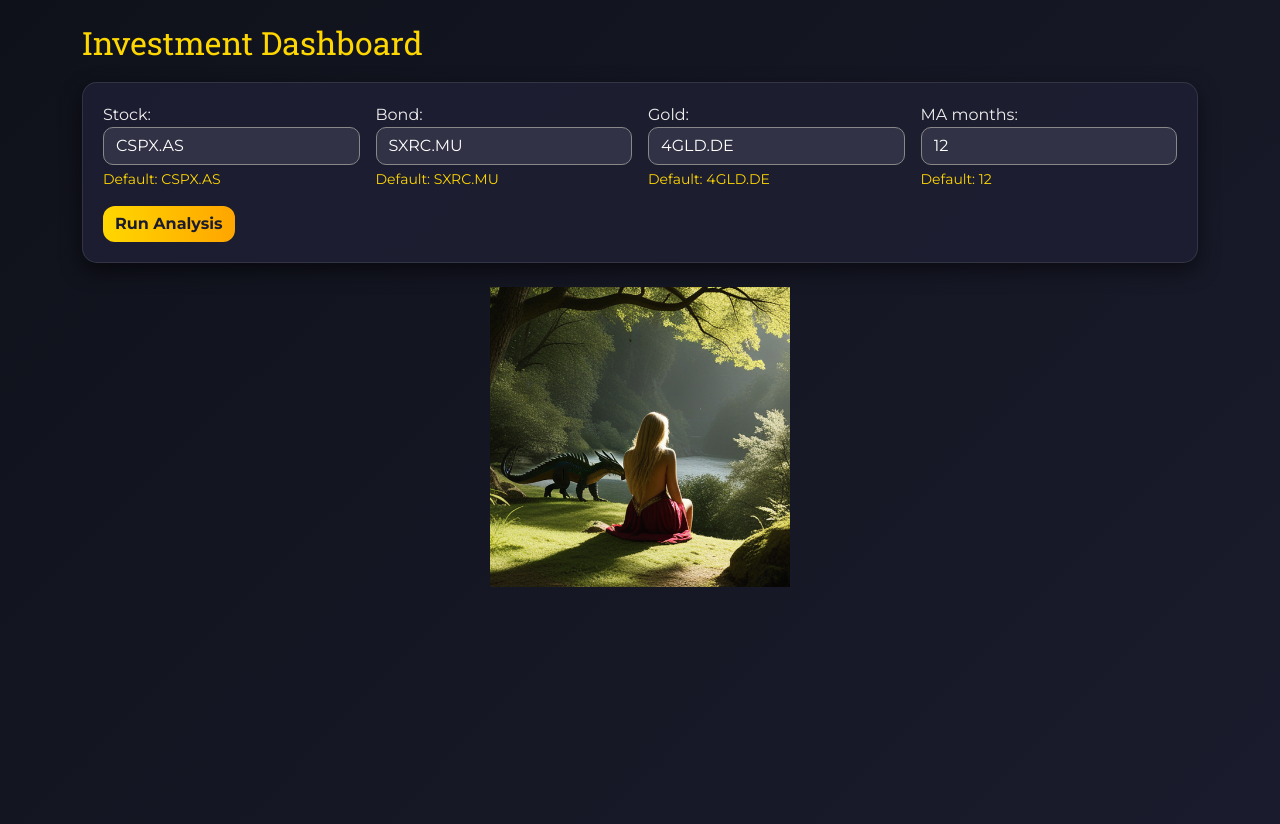
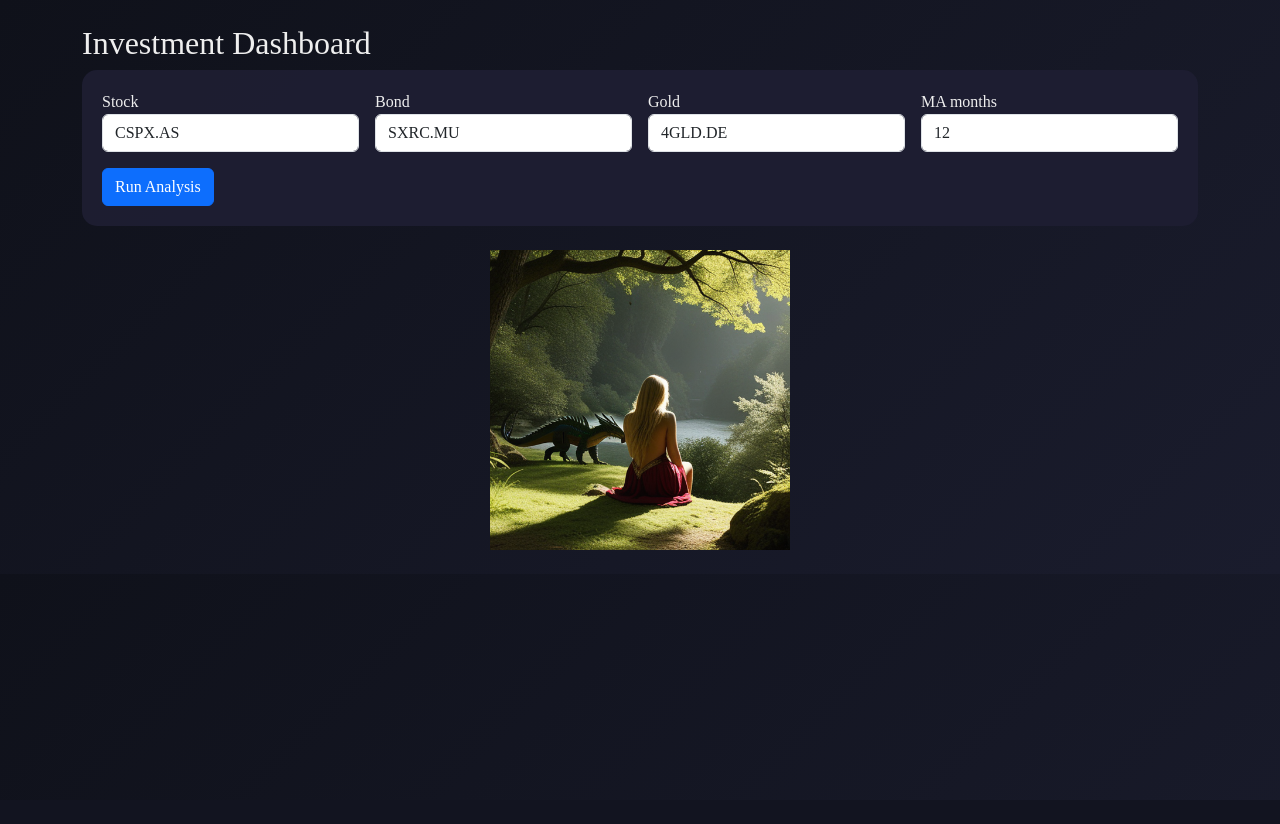
Before and after one commit to assatum/investment-dashboard, a Flask app: page / in a window 1280 px wide. After the commit the page ends 574 px from the top, so only its background shows below. Run offline with Flask 3, Linux system fonts and the light colour scheme; some libraries are stand-ins or nearby versions.

Commit message:
Add files via upload

```diff
--- a/app.py
+++ b/app.py
@@ -2,20 +2,18 @@ from flask import Flask, render_template, request
 import pandas as pd
 import yfinance as yf
 from datetime import datetime, timedelta
+import os
 
 app = Flask(__name__)
 
-# ----- Defaults -----
 DEFAULT_STOCK = "CSPX.AS"
 DEFAULT_BOND = "SXRC.MU"
 DEFAULT_GOLD = "4GLD.DE"
 DEFAULT_MA = 12
 INITIAL_CAPITAL = 100000
 
-# ------------------ Helper functions ------------------
 
 def validate_ticker(ticker):
-    """Ellenőrzi, hogy a ticker létezik és van hozzá havi adat."""
     try:
         t = yf.Ticker(ticker)
         info = t.history(period="1mo")
@@ -25,7 +23,7 @@ def validate_ticker(ticker):
 
 
 def download_monthly(ticker, start_date):
-    """Letölti a havi záróár adatokat 50 évre."""
+
     data = yf.download(
         ticker,
         start=start_date,
@@ -41,14 +39,28 @@ def download_monthly(ticker, start_date):
     if isinstance(data.columns, pd.MultiIndex):
         data.columns = data.columns.get_level_values(0)
 
-    if "Close" not in data.columns:
-        raise ValueError(f"No valid price data for {ticker}")
-
     return data["Close"].dropna()
 
 
+def get_daily_close(ticker):
+
+    data = yf.download(
+        ticker,
+        period="5d",
+        interval="1d",
+        auto_adjust=True,
+        progress=False,
+        threads=False
+    )
+
+    if isinstance(data.columns, pd.MultiIndex):
+        data.columns = data.columns.get_level_values(0)
+
+    return float(data["Close"].dropna().iloc[-1])
+
+
 def get_fx_rate(pair):
-    """Deviza árfolyam lekérése (pl. EURHUF=X)."""
+
     data = yf.download(
         pair,
         period="5d",
@@ -64,24 +76,18 @@ def get_fx_rate(pair):
     return float(data["Close"].dropna().iloc[-1])
 
 
-# ------------------ Data processing ------------------
+def build_dataframe(stock, bond, gold, ma_months):
 
-def build_dataframe(stock, bond, gold, ma_months):
-    """Készít DataFrame-et, shifteli a záróárakat 1 hónappal vissza."""
     df = pd.concat([stock, bond, gold], axis=1, join="inner")
     df.columns = ["Stock close", "Bond close", "Gold close"]
 
-    # Shift: a hónap első napjához az előző havi záróár
-    df[["Stock close", "Bond close", "Gold close"]] = df[
-        ["Stock close", "Bond close", "Gold close"]
-    ].shift(1)
+    df[["Stock close", "Bond close", "Gold close"]] = \
+        df[["Stock close", "Bond close", "Gold close"]].shift(1)
 
-    # Mozgóátlagok
     df["Stock MA"] = df["Stock close"].rolling(ma_months).mean()
     df["Bond MA"] = df["Bond close"].rolling(ma_months).mean()
     df["Gold MA"] = df["Gold close"].rolling(ma_months).mean()
 
-    # Signal
     df["Signal"] = "STOCK"
     df.loc[df["Stock close"] < df["Stock MA"], "Signal"] = "DEFENSIVE"
 
@@ -91,11 +97,12 @@ def build_dataframe(stock, bond, gold, ma_months):
 
 
 def simulate_strategy(df, mode):
-    """Számolja a stratégiákhoz tartozó végső értéket."""
+
     capital = INITIAL_CAPITAL
 
     for i in range(1, len(df)):
-        prev = df.iloc[i - 1]
+
+        prev = df.iloc[i-1]
         curr = df.iloc[i]
 
         if mode == "stock_only":
@@ -108,42 +115,23 @@ def simulate_strategy(df, mode):
             ratio = curr["Gold close"] / prev["Gold close"]
 
         elif mode == "stock_bond":
-            ratio = (
-                curr["Bond close"] / prev["Bond close"]
-                if prev["Signal"] == "DEFENSIVE"
-                else curr["Stock close"] / prev["Stock close"]
-            )
+
+            if prev["Signal"] == "DEFENSIVE":
+                ratio = curr["Bond close"] / prev["Bond close"]
+            else:
+                ratio = curr["Stock close"] / prev["Stock close"]
 
         elif mode == "stock_gold":
-            ratio = (
-                curr["Gold close"] / prev["Gold close"]
-                if prev["Signal"] == "DEFENSIVE"
-                else curr["Stock close"] / prev["Stock close"]
-            )
+
+            if prev["Signal"] == "DEFENSIVE":
+                ratio = curr["Gold close"] / prev["Gold close"]
+            else:
+                ratio = curr["Stock close"] / prev["Stock close"]
 
         capital *= ratio
 
     return round(capital, 2)
 
-
-def get_daily_close(ticker):
-    """Lekéri a napi záróárat."""
-    data = yf.download(
-        ticker,
-        period="5d",
-        interval="1d",
-        auto_adjust=True,
-        progress=False,
-        threads=False
-    )
-
-    if isinstance(data.columns, pd.MultiIndex):
-        data.columns = data.columns.get_level_values(0)
-
-    return float(data["Close"].dropna().iloc[-1])
-
-
-# ------------------ Flask route ------------------
 
 @app.route("/", methods=["GET", "POST"])
 def index():
@@ -164,17 +152,14 @@ def index():
 
         try:
             ma = int(request.form.get("ma") or DEFAULT_MA)
-
             if ma <= 0:
                 raise ValueError
-
         except ValueError:
             errors["ma"] = "MA months must be positive"
 
         for ticker, name in zip(
-            [stock, bond, gold],
-            ["stock", "bond", "gold"]
-        ):
+                [stock, bond, gold],
+                ["stock", "bond", "gold"]):
 
             if not validate_ticker(ticker):
                 errors[name] = "Invalid or unsupported ticker"
@@ -183,55 +168,96 @@ def index():
 
             try:
 
-                start_date = datetime.now() - timedelta(days=50 * 365)
+                start_date = datetime.now() - timedelta(days=50*365)
 
                 stock_data = download_monthly(stock, start_date)
                 bond_data = download_monthly(bond, start_date)
                 gold_data = download_monthly(gold, start_date)
 
-                df = build_dataframe(stock_data, bond_data, gold_data, ma)
+                df = build_dataframe(
+                    stock_data,
+                    bond_data,
+                    gold_data,
+                    ma
+                )
 
                 current_signal = df.iloc[-1]["Signal"]
 
-                current_position = (
-                    stock
-                    if current_signal == "STOCK"
-                    else f"{bond} or {gold}"
-                )
+                if current_signal == "STOCK":
+                    current_position = stock
+                else:
+                    current_position = f"{bond} or {gold}"
 
                 strategies = {
-                    "Stock → Bond": simulate_strategy(df, "stock_bond"),
-                    "Stock → Gold": simulate_strategy(df, "stock_gold"),
-                    "Stock Only": simulate_strategy(df, "stock_only"),
-                    "Bond Only": simulate_strategy(df, "bond_only"),
-                    "Gold Only": simulate_strategy(df, "gold_only"),
+
+                    "Stock → Bond":
+                        simulate_strategy(df, "stock_bond"),
+
+                    "Stock → Gold":
+                        simulate_strategy(df, "stock_gold"),
+
+                    "Stock Only":
+                        simulate_strategy(df, "stock_only"),
+
+                    "Bond Only":
+                        simulate_strategy(df, "bond_only"),
+
+                    "Gold Only":
+                        simulate_strategy(df, "gold_only"),
                 }
 
                 last_24 = df.tail(24).round(2)
 
-                # ---- FX árfolyamok ----
+                chart_data = {
+
+                    "dates":
+                        last_24.index.strftime("%Y-%m").tolist(),
+
+                    "stock":
+                        last_24["Stock close"].tolist(),
+
+                    "bond":
+                        last_24["Bond close"].tolist(),
+
+                    "gold":
+                        last_24["Gold close"].tolist()
+                }
 
                 eur_huf = round(get_fx_rate("EURHUF=X"), 2)
                 usd_huf = round(get_fx_rate("USDHUF=X"), 2)
 
                 results = {
+
                     "strategies": strategies,
-                    "stock_price": round(get_daily_close(stock), 2),
-                    "bond_price": round(get_daily_close(bond), 2),
-                    "gold_price": round(get_daily_close(gold), 2),
+
+                    "stock_price":
+                        round(get_daily_close(stock), 2),
+
+                    "bond_price":
+                        round(get_daily_close(bond), 2),
+
+                    "gold_price":
+                        round(get_daily_close(gold), 2),
+
                     "eur_huf": eur_huf,
                     "usd_huf": usd_huf,
-                    "timestamp": datetime.now().strftime("%Y-%m-%d %H:%M:%S"),
+
+                    "timestamp":
+                        datetime.now().strftime("%Y-%m-%d %H:%M:%S"),
+
                     "current_position": current_position,
                     "signal": current_signal,
-                    "table": last_24.to_html(
-                        classes="table table-striped table-sm dataframe",
-                        border=0
-                    )
+
+                    "chart": chart_data,
+
+                    "table":
+                        last_24.to_html(
+                            classes="table table-striped table-sm dataframe",
+                            border=0
+                        )
                 }
 
             except Exception as e:
-
                 errors["general"] = str(e)
 
     return render_template(
@@ -249,8 +275,6 @@ def index():
     )
 
 
-import os
-
 if __name__ == "__main__":
 
     port = int(os.environ.get("PORT", 5000))
--- a/templates/index.html
+++ b/templates/index.html
@@ -5,143 +5,37 @@
 <title>Investment Dashboard</title>
 
 <link href="https://cdn.jsdelivr.net/npm/bootstrap@5.3.0/dist/css/bootstrap.min.css" rel="stylesheet">
-<link href="https://fonts.googleapis.com/css2?family=Montserrat:wght@400;700&family=Roboto+Slab:wght@400;700&display=swap" rel="stylesheet">
-<link rel="stylesheet" href="https://cdn.datatables.net/1.13.5/css/dataTables.bootstrap5.min.css">
+
+<link rel="stylesheet"
+href="https://cdn.datatables.net/1.13.5/css/dataTables.bootstrap5.min.css">
+
+<script src="https://cdn.jsdelivr.net/npm/chart.js"></script>
 
 <style>
 
-body {
-  font-family: 'Montserrat', sans-serif;
-  background: linear-gradient(135deg, #0f111a, #1a1c2d);
-  color: #eee;
-  min-height: 100vh;
+body{
+background:linear-gradient(135deg,#0f111a,#1a1c2d);
+color:#eee;
+font-family:Montserrat;
 }
 
-h2, h4 {
-  font-family: 'Roboto Slab', serif;
-  color: #ffd700;
-  margin-bottom: 20px;
+.glass-panel{
+background:rgba(30,30,50,0.95);
+border-radius:15px;
+padding:20px;
+margin-bottom:20px;
 }
 
-.glass-panel {
-  background: rgba(30, 30, 50, 0.95);
-  border-radius: 15px;
-  padding: 20px;
-  margin-bottom: 20px;
-  box-shadow: 0 8px 20px rgba(0,0,0,0.5);
-  border: 1px solid rgba(255,255,255,0.1);
-}
+.highlight-stock{color:#00ff88;font-weight:bold;}
+.highlight-def{color:#ff5555;font-weight:bold;}
 
-.form-control {
-  border-radius: 10px;
-  border: 1px solid #888;
-  background: rgba(50, 50, 70, 1);
-  color: #fff;
-}
-
-.form-control:focus {
-  border-color: #00e5ff;
-  box-shadow: 0 0 8px #00e5ff;
-  background: rgba(60, 60, 90, 1);
-  color: #fff;
-}
-
-small {
-  color:#ffd700;
-  display:block;
-  margin-top:4px;
-}
-
-.error-text {
-  color:#ff5555;
-  font-weight:bold;
-  font-size:0.9rem;
-}
-
-.btn-primary {
-  background: linear-gradient(90deg, #ffd700, #ffa500);
-  color:#1a1c2d;
-  font-weight:bold;
-  border:none;
-  border-radius:12px;
-}
-
-.strategy-table {
-  background: rgba(40,40,60,0.95);
-  border-radius: 12px;
-  padding: 15px;
-  box-shadow: 0 6px 20px rgba(255, 215, 0, 0.3);
-  border: 1px solid rgba(255, 215, 0,0.2);
-  color: #fff;
-}
-
-.strategy-table table {
-  width:100%;
-  color:#fff;
-}
-
-.strategy-table th,
-.strategy-table td {
-  padding: 8px;
-  text-align:center;
-}
-
-.dataframe {
-  max-height: 400px;
-  overflow-y: auto;
-  background: rgba(255,255,255,0.95);
-  border-radius:12px;
-  padding:10px;
-  border: 1px solid rgba(0,0,0,0.2);
-}
-
-.dataframe table {
-  width:100%;
-  color:#000;
-}
-
-.dataframe th,
-.dataframe td {
-  border: 1px solid rgba(0,0,0,0.2);
-  padding:6px;
-  text-align:center;
-}
-
-.non-stock-row {
-  background-color: rgba(255, 0, 0, 0.25) !important;
-  font-weight: bold;
-}
-
-.highlight-stock {
-  color:#00ff88;
+.non-stock-row{
+background-color:rgba(255,0,0,0.25)!important;
 font-weight:bold;
 }
 
-.highlight-def {
-  color:#ff5555;
-  font-weight:bold;
-}
+</style>
 
-.currency-box{
-  font-size:18px;
-  text-align:center;
-}
-
-ul {
-  list-style:none;
-  padding-left:0;
-}
-
-ul li {
-  background: rgba(30,30,50,0.95);
-  margin-bottom:5px;
-  padding:6px;
-  border-radius:6px;
-  border:1px solid rgba(0,255,255,0.2);
-  text-align:center;
-}
-
-</style>
 </head>
 
 <body class="container mt-4">
@@ -149,70 +43,85 @@ ul li {
 <h2>Investment Dashboard</h2>
 
 <div class="glass-panel">
+
 <form method="POST">
+
 <div class="row g-3">
 
 <div class="col-md-3">
-<label>Stock:</label>
-<input type="text" name="stock" value="{{stock}}" class="form-control">
-<small>Default: {{DEFAULT_STOCK}}</small>
-{% if errors.get('stock') %}<div class="error-text">{{errors.get('stock')}}</div>{% endif %}
+<label>Stock</label>
+<input name="stock" value="{{stock}}" class="form-control">
 </div>
 
 <div class="col-md-3">
-<label>Bond:</label>
-<input type="text" name="bond" value="{{bond}}" class="form-control">
-<small>Default: {{DEFAULT_BOND}}</small>
-{% if errors.get('bond') %}<div class="error-text">{{errors.get('bond')}}</div>{% endif %}
+<label>Bond</label>
+<input name="bond" value="{{bond}}" class="form-control">
 </div>
 
 <div class="col-md-3">
-<label>Gold:</label>
-<input type="text" name="gold" value="{{gold}}" class="form-control">
-<small>Default: {{DEFAULT_GOLD}}</small>
-{% if errors.get('gold') %}<div class="error-text">{{errors.get('gold')}}</div>{% endif %}
+<label>Gold</label>
+<input name="gold" value="{{gold}}" class="form-control">
 </div>
 
 <div class="col-md-3">
-<label>MA months:</label>
-<input type="number" name="ma" value="{{ma}}" class="form-control">
-<small>Default: {{DEFAULT_MA}}</small>
+<label>MA months</label>
+<input name="ma" value="{{ma}}" type="number" class="form-control">
 </div>
 
 </div>
+
 <button class="btn btn-primary mt-3">Run Analysis</button>
+
 </form>
+
 </div>
 
 {% if results %}
 
 <div class="glass-panel">
-<h4>Current Position:
-<span class="{% if results.signal=='STOCK' %}highlight-stock{% else %}highlight-def{% endif %}">
+
+<h4>
+Current Position:
+
+<span class="{% if results.signal=='STOCK' %}
+highlight-stock
+{% else %}
+highlight-def
+{% endif %}">
+
 {{results.signal}}
+
 </span>
+
 </h4>
+
 <p>Recommended: <b>{{results.current_position}}</b></p>
+
 </div>
+
 
 <h4>Strategy Results</h4>
 
-<div class="strategy-table glass-panel">
+<div class="glass-panel">
 
 <table class="table table-striped">
 
 <tr>
 <th>Strategy</th>
-<th>Final Value (USD)</th>
-<th>Final Value (HUF)</th>
+<th>USD</th>
+<th>HUF</th>
 </tr>
 
 {% for k,v in results.strategies.items() %}
 
 <tr>
+
 <td>{{k}}</td>
+
 <td>{{v}}</td>
+
 <td>{{ (v * results.usd_huf) | round(0) }}</td>
+
 </tr>
 
 {% endfor %}
@@ -221,58 +130,83 @@ ul li {
 
 </div>
 
+
 <h4>Current Prices</h4>
 
-<ul class="glass-panel">
-<li>Stock: {{results.stock_price}}</li>
-<li>Bond: {{results.bond_price}}</li>
-<li>Gold: {{results.gold_price}}</li>
-</ul>
+<div class="glass-panel">
 
-<h4>Currency Rates</h4>
-
-<div class="glass-panel currency-box">
-
-1 EUR = <b>{{results.eur_huf}}</b> HUF<br>
-1 USD = <b>{{results.usd_huf}}</b> HUF
+Stock: {{results.stock_price}} <br>
+Bond: {{results.bond_price}} <br>
+Gold: {{results.gold_price}}
 
 </div>
 
+
+<h4>Currency</h4>
+
+<div class="glass-panel">
+
+1 EUR = {{results.eur_huf}} HUF<br>
+1 USD = {{results.usd_huf}} HUF
+
+</div>
+
+
+<h4>Price Chart</h4>
+
+<div class="glass-panel">
+
+<canvas id="priceChart"></canvas>
+
+</div>
+
+
 <h4>Last 24 Months Data</h4>
 
-<div class="dataframe glass-panel">
+<div class="glass-panel dataframe">
+
 {{results.table|safe}}
+
 </div>
 
 <p><b>Run at:</b> {{results.timestamp}}</p>
 
 {% endif %}
 
+
 <div class="text-center mt-4 mb-4">
+
 <img src="{{ url_for('static', filename='kep2000.png') }}"
 class="img-fluid"
 style="max-height:300px;">
+
 </div>
 
+
 <script src="https://code.jquery.com/jquery-3.7.0.min.js"></script>
+
 <script src="https://cdn.datatables.net/1.13.5/js/jquery.dataTables.min.js"></script>
 
 <script>
 
-$(document).ready(function() {
+$(document).ready(function(){
 
 var table = $('.dataframe table').DataTable({
-    paging: false,
-    searching: false,
-    ordering: true,
-    order: [[0, "desc"]],
-    info: false
+
+paging:false,
+searching:false,
+ordering:true,
+order:[[0,"desc"]],
+info:false
+
 });
 
-table.rows().every(function() {
+
+table.rows().every(function(){
 
 var data = this.data();
-    var position = data[data.length - 1];
+
+var position = data[data.length-1];
 
 if(position !== "STOCK"){
 $(this.node()).addClass('non-stock-row');
@@ -282,7 +216,47 @@ table.rows().every(function() {
 
 });
 
-// AUTO REFRESH 60s
+
+{% if results %}
+
+var ctx = document.getElementById('priceChart').getContext('2d');
+
+new Chart(ctx,{
+
+type:'line',
+
+data:{
+
+labels: {{results.chart.dates|tojson}},
+
+datasets:[
+
+{
+label:'Stock',
+data: {{results.chart.stock|tojson}},
+borderColor:'#00ff88'
+},
+
+{
+label:'Bond',
+data: {{results.chart.bond|tojson}},
+borderColor:'#00e5ff'
+},
+
+{
+label:'Gold',
+data: {{results.chart.gold|tojson}},
+borderColor:'#ffd700'
+}
+
+]
+
+}
+
+});
+
+{% endif %}
+
 
 setTimeout(function(){
 location.reload();
```
Lines whose indentation alone changed are shown as unchanged.
